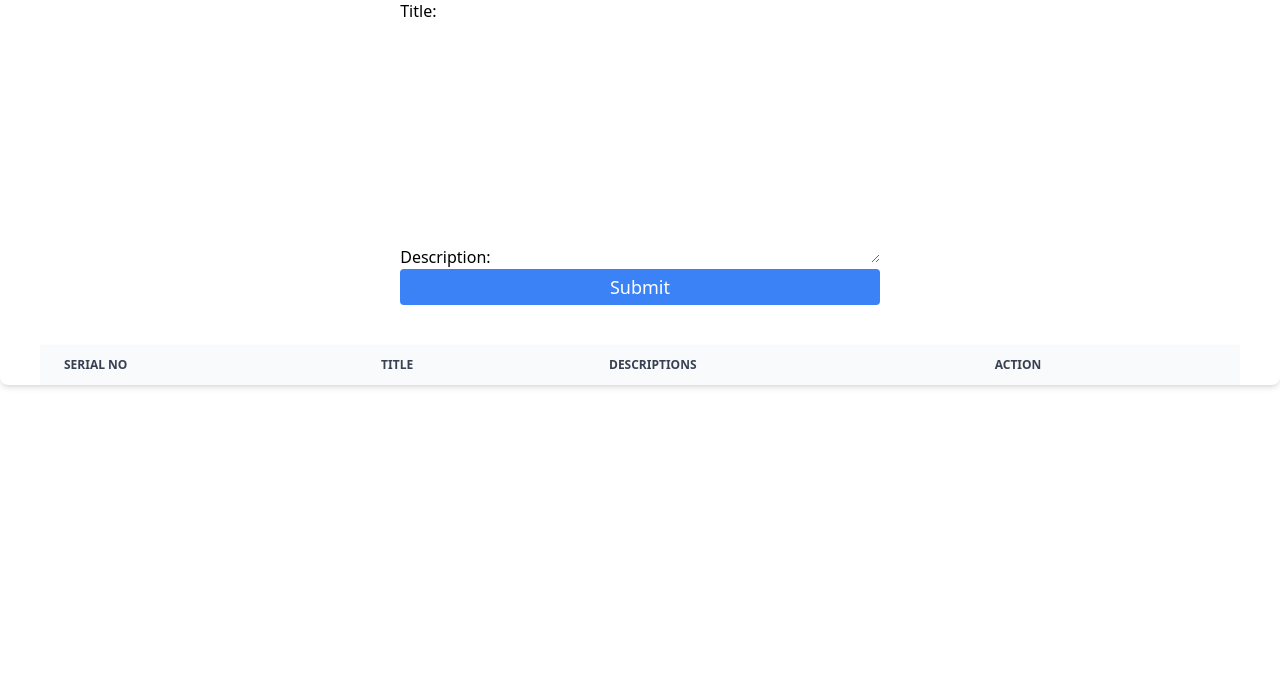
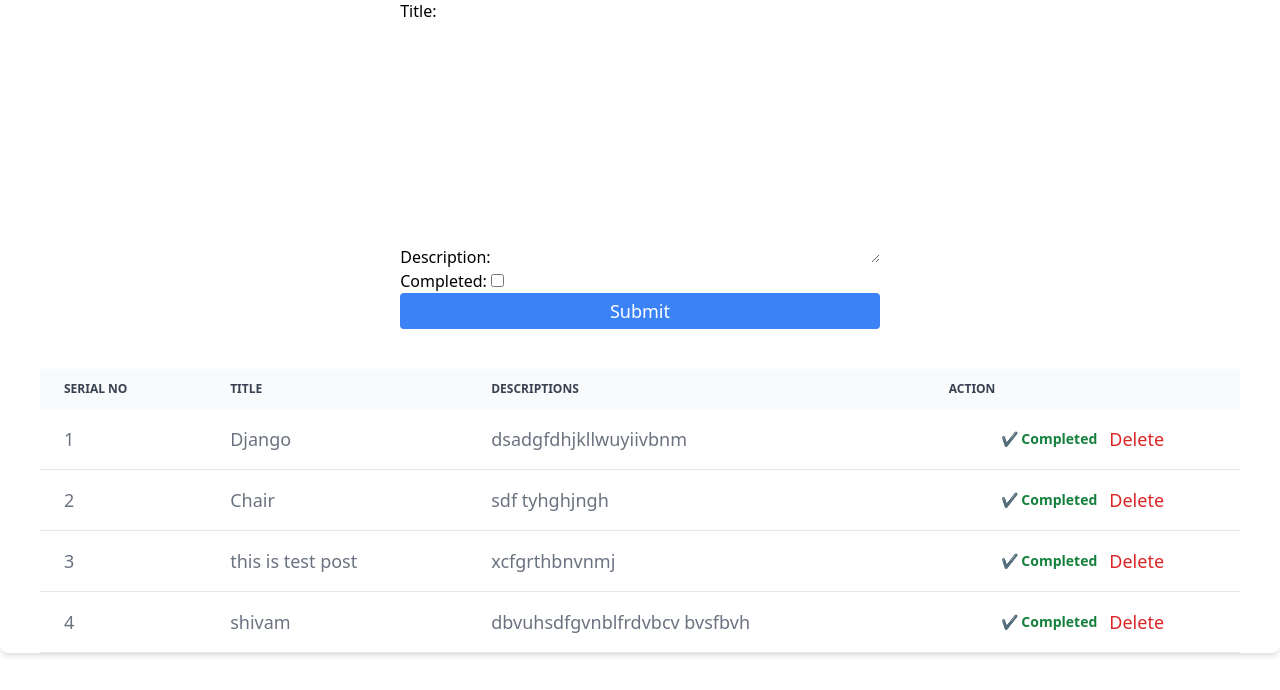
Before and after one commit to shivamkumar93/todo, a Django app: page / in a window 1280 px wide. Shown: the part 110-800 px from the top of the page. Run offline with Django 5.2, Linux system fonts and the light colour scheme; data comes from the database, SQL or seed files in the repository; both versions use the stored data as it was after the commit; lists and menus that the app fills with data are empty; some libraries are stand-ins or nearby versions.

Commit message:
insert todo and forms creattion works is done

```diff
--- a/mytodo/firsttodo/forms.py
+++ b/mytodo/firsttodo/forms.py
@@ -4,4 +4,4 @@ from .models import Todo
 class Todoform(forms.ModelForm):
     class Meta:
         model = Todo
-        fields = ["title","description"]
+        fields = ["title","description","completed"]
--- a/mytodo/firsttodo/views.py
+++ b/mytodo/firsttodo/views.py
@@ -5,11 +5,11 @@ from .models import *
 def todo_list(request):
     data = {}
     form = Todoform(request.POST or None)
-    todos = Todo.objects.all()
+    test = Todo.objects.all()
     if form.is_valid():
         form.save()
     data['form'] = form
-    data[todos] = todos
+    data['tests'] = test
     return render(request, 'todo/index.html', data)
 
 def create_todo(request):
@@ -18,3 +18,15 @@ def create_todo(request):
         description = request.POST.get('description')
         Todo.objects.create(title=title, description=description)
     return redirect('todo')
+
+def delete_todo(request, todo_id):
+    todo = Todo.objects.get(id = todo_id)
+    todo.delete()
+    return redirect('todo')
+
+
+def complete_todo(request, todo_id):
+    todo = Todo.objects.get(id=todo_id)
+    todo.completed  = True
+    todo.save()
+    return redirect('todo')
--- a/mytodo/mytodo/urls.py
+++ b/mytodo/mytodo/urls.py
@@ -6,5 +6,7 @@ from firsttodo.views import *
 urlpatterns = [
     path('admin/', admin.site.urls),
     path("", todo_list, name="todo"),
-    path("create", create_todo, name="create_todo"),
+    path("create/", create_todo, name="create_todo"),
+    path("completed/<int:todo_id>/", complete_todo, name="completed_todo"),
+    path("delete/<int:todo_id>/", delete_todo, name="delete"),
 ]
--- a/mytodo/templates/todo/index.html
+++ b/mytodo/templates/todo/index.html
@@ -48,24 +48,32 @@
             </thead>
             <tbody>
 
-                {% for todo in todos %}
+                {% for test in tests %}
                 <tr
                     class="bg-white border-b dark:bg-gray-800 dark:border-gray-700 border-gray-200 hover:bg-gray-50 dark:hover:bg-gray-600">
                     <!-- <th scope="row" class="px-6 py-4 font-medium text-gray-900 whitespace-nowrap dark:text-white">
                  dfhgug
                 </th> -->
-                    <td class="px-6 py-4">
+                    <td class="px-6 py-4 text-lg">
                         {{forloop.counter}}
                     </td>
-                    <td class="px-6 py-4">
-                        {{todo.title}}
+                    <td class="px-6 py-4 text-lg">
+                        {{test.title}}
                     </td>
-                    <td class="px-6 py-4">
-                        {{todo.descriptions}}
+                    <td class="px-6 py-4 text-lg">
+                        {{test.description}}
                     </td>
-                    <td class="px-6 py-4 text-right gap-3 flex flex-1">
-                        <a href="#" class="font-medium text-blue-600 dark:text-blue-500 hover:underline">Completed</a>
-                        <a href="#" class="font-medium text-red-600 dark:text-blue-500 hover:underline">Delete</a>
+                    <td class="px-6 py-4 text-right gap-3 flex flex-1 items-center justify-center text-center">
+
+                        {% if test.completed %}
+                        <span class="text-green-700 font-semibold">✔ Completed</span>
+                        {% else %}
+                        <a href="{% url 'completed_todo' test.id %}" class="text-red-700 font-semibold">❌ Not Completed</a>
+
+                        {% endif %}
+
+
+                        <a href="{% url 'delete' test.id %}" class="font-medium text-red-600 text-lg dark:text-blue-500  hover:underline">Delete</a>
                     </td>
                 </tr>
                 {% endfor %}
```
Also changed, not shown: mytodo/db.sqlite3.
